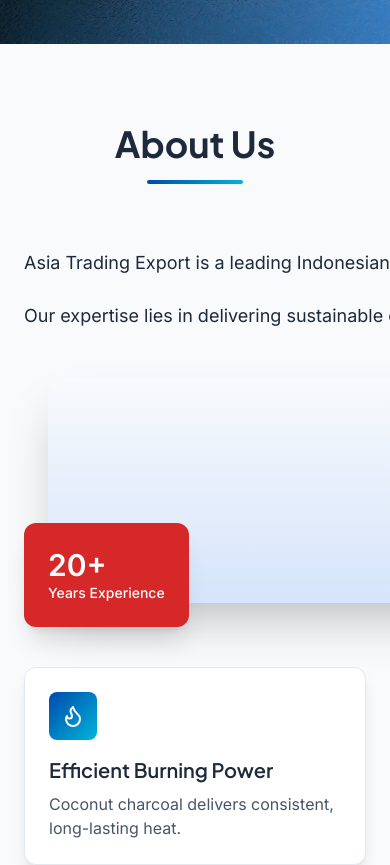
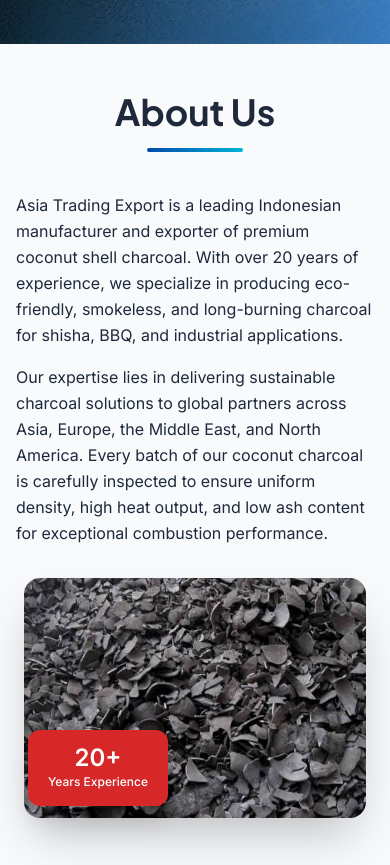
Before and after one commit to NichoHo/asia-trading-export, a Next.js app: page / in a window 390 px wide. Shown: the part 800-1665 px from the top of the page. Built offline with nearby package versions, Linux system fonts and the light colour scheme.

Commit message:
Testing and trying to fix responsive issue Final

```diff
--- a/components/About.tsx
+++ b/components/About.tsx
@@ -1,110 +1,175 @@
 "use client";
 
 import { Award, Globe, Leaf, Flame } from "lucide-react";
-import Slider from "react-slick";
+import dynamic from "next/dynamic";
+import type { Settings } from "react-slick";
+import Image from "next/image";
 import "slick-carousel/slick/slick.css";
 import "slick-carousel/slick/slick-theme.css";
 
+// Dynamic import to avoid SSR/hydration quirks with react-slick
+const Slider = dynamic(() => import("react-slick"), { ssr: false });
+
 export default function About() {
   const features = [
-    {
-      icon: Flame,
-      title: "Efficient Burning Power",
-      description: "Coconut charcoal delivers consistent, long-lasting heat.",
-    },
-    {
-      icon: Award,
-      title: "Customizable Shapes & Sizes",
-      description: "Available in cubes, hexagonal, and briquette forms to suit your needs.",
-    },
-    {
-      icon: Globe,
-      title: "Global Export Quality",
-      description: "Trusted by clients worldwide for shisha, BBQ, and industrial applications.",
-    },
-    {
-      icon: Leaf,
-      title: "Eco-Friendly & Sustainable",
-      description: "Made from 100% coconut shells. Renewable, smokeless, and chemical-free.",
-    },
+    { icon: Flame, title: "Efficient Burning Power", description: "Coconut charcoal delivers consistent, long-lasting heat." },
+    { icon: Award, title: "Customizable Shapes & Sizes", description: "Available in cubes, hexagonal, and briquette forms to suit your needs." },
+    { icon: Globe, title: "Global Export Quality", description: "Trusted by clients worldwide for shisha, BBQ, and industrial applications." },
+    { icon: Leaf, title: "Eco-Friendly & Sustainable", description: "Made from 100% coconut shells. Renewable, smokeless, and chemical-free." },
   ];
 
   const galleryImages = [
-    "/Coco_Charcoal1.jpg",
-    "/Coco_Charcoal2.jpg",
-    "/Coco_Charcoal3.jpg",
+    { src: "/Coco_Charcoal1.jpg", alt: "Coconut shell charcoal briquettes" },
+    { src: "/Coco_Charcoal2.jpg", alt: "Glowing coconut charcoal embers" },
+    { src: "/Coco_Charcoal3.jpg", alt: "Packaged coconut charcoal for export" },
   ];
 
-  const sliderSettings = {
+  const prefersReduced =
+    typeof window !== "undefined" &&
+    window.matchMedia?.("(prefers-reduced-motion: reduce)")?.matches;
+
+  const sliderSettings: Settings = {
     dots: true,
     infinite: true,
-    speed: 600,
+    speed: prefersReduced ? 0 : 600,
     slidesToShow: 1,
     slidesToScroll: 1,
-    autoplay: true,
+    autoplay: !prefersReduced,
     autoplaySpeed: 3500,
     arrows: false,
-    fade: true,
+    fade: true, // kept for tablet/desktop
+    swipe: true,
+    initialSlide: 0,
+    waitForAnimate: false,
+    pauseOnHover: true,
+    pauseOnFocus: true,
+    pauseOnDotsHover: true,
+    lazyLoad: "ondemand",
+    adaptiveHeight: false,
+    responsive: [
+      {
+        breakpoint: 640, // mobile
+        settings: {
+          fade: false,   // fixes iOS/Android blank first slide
+          dots: true,
+          arrows: false,
+          autoplaySpeed: 5000,
+        },
+      },
+    ],
   };
 
   return (
     <section
       id="about"
-      className="py-20 bg-neutral-light dark:bg-neutral-dark transition-colors duration-300 overflow-x-clip"
+      aria-labelledby="about-heading"
+      className="py-12 md:py-20 bg-neutral-light dark:bg-neutral-dark transition-colors duration-300 md:overflow-x-clip"
     >
-      <div className="max-w-6xl mx-auto px-6">
+      <div className="max-w-6xl mx-auto px-4 md:px-6">
         {/* Section Header */}
-        <div className="text-center mb-16">
-          <h2 className="text-4xl md:text-5xl font-bold text-neutral-text dark:text-neutral-text-dark mb-4">
+        <div className="text-center mb-10 md:mb-16">
+          <h2
+            id="about-heading"
+            className="text-4xl md:text-5xl font-bold text-neutral-text dark:text-neutral-text-dark mb-4"
+          >
             About Us
           </h2>
-          <div className="w-24 h-1 bg-gradient-to-r from-primary to-accent dark:from-primary-dark dark:to-accent-dark mx-auto rounded-full"></div>
+          <div className="w-24 h-1 bg-gradient-to-r from-primary to-accent dark:from-primary-dark dark:to-accent-dark mx-auto rounded-full" />
         </div>
 
         {/* Main Content Grid */}
-        <div className="grid md:grid-cols-2 gap-12 items-center mb-16">
+        <div className="grid md:grid-cols-2 gap-8 md:gap-12 items-center mb-12 md:mb-16">
           {/* Text Content */}
-          <div className="space-y-6">
-            <p className="text-lg text-neutral-text dark:text-neutral-text-dark leading-relaxed">
-              Asia Trading Export is a leading Indonesian manufacturer and exporter of premium coconut shell charcoal.
-              With over 20 years of experience, we specialize in producing eco-friendly, smokeless, and long-burning charcoal for shisha, BBQ, and industrial applications.
+          <div className="space-y-4 md:space-y-6">
+            <p className="text-base md:text-lg text-neutral-text dark:text-neutral-text-dark leading-relaxed">
+              Asia Trading Export is a leading Indonesian manufacturer and exporter of premium coconut shell charcoal. With over
+              20 years of experience, we specialize in producing eco-friendly, smokeless, and long-burning charcoal for shisha,
+              BBQ, and industrial applications.
             </p>
-            <p className="text-lg text-neutral-text dark:text-neutral-text-dark leading-relaxed">
-              Our expertise lies in delivering sustainable charcoal solutions to global partners across Asia, Europe, the Middle East, and North America. Every batch of our coconut charcoal is carefully inspected to ensure uniform density, high heat output, and low ash content for exceptional combustion performance.
+            <p className="text-base md:text-lg text-neutral-text dark:text-neutral-text-dark leading-relaxed">
+              Our expertise lies in delivering sustainable charcoal solutions to global partners across Asia, Europe, the Middle East,
+              and North America. Every batch of our coconut charcoal is carefully inspected to ensure uniform density, high heat
+              output, and low ash content for exceptional combustion performance.
             </p>
           </div>
 
           {/* Image Gallery */}
-          <div className="relative px-6 sm:px-0">
-            <div className="relative rounded-2xl overflow-hidden shadow-2xl h-56 sm:h-72 md:h-96">
-              <Slider {...sliderSettings}>
-                {galleryImages.map((src, i) => (
-                  <div key={i}>
-                    <img src={src} alt={`Gallery image ${i + 1}`} className="w-full aspect-[16/9] sm:aspect-[4/3] object-cover" />
-                  </div>
-                ))}
-              </Slider>
-              <div className="absolute inset-0 bg-gradient-to-t from-primary-dark/20 to-transparent"></div>
+          <div className="relative px-2 sm:px-0">
+            {/* Card wrapper with reserved space for dots */}
+            <div className="relative rounded-2xl overflow-hidden shadow-2xl pb-12 sm:pb-0 z-0">
+              {/* 1) Aspect-ratio spacer reserves the height */}
+              <div className="relative w-full aspect-[16/9] sm:aspect-[4/3]" />
+
+              {/* 2) Slider fills reserved box */}
+              <div
+                className="
+                  absolute inset-0 z-10
+                  [&_.slick-list]:h-full
+                  [&_.slick-track]:h-full
+                  [&_.slick-slide]:h-full
+                  [&_.slick-slide>div]:h-full
+                "
+              >
+                <Slider {...sliderSettings}>
+                  {galleryImages.map((img, i) => (
+                    <div key={i} className="outline-none h-full">
+                      <div className="relative w-full h-full">
+                        <Image
+                          src={img.src}
+                          alt={img.alt}
+                          fill
+                          priority={i === 0}
+                          sizes="(max-width: 640px) 100vw, (max-width: 1024px) 50vw, 640px"
+                          className="object-cover"
+                          draggable={false}
+                        />
+                      </div>
+                    </div>
+                  ))}
+                </Slider>
+              </div>
+
+              {/* 3) Overlay below dots */}
+              <div className="pointer-events-none absolute inset-0 bg-gradient-to-t from-primary-dark/20 to-transparent z-0" />
+
+              {/* Badge INSIDE the picture on small screens (bottom-left corner) */}
+              <div
+                className="absolute z-30 bottom-3 left-3
+                           sm:static sm:z-auto"
+                aria-hidden="true"
+              />
             </div>
 
-            {/* Floating Badge */}
-            <div className="absolute -bottom-6 left-0 sm:-left-6 bg-secondary dark:bg-secondary-dark text-white p-6 rounded-xl shadow-xl">
-              <div className="text-3xl font-bold">20+</div>
-              <div className="text-sm font-medium">Years Experience</div>
+            {/* Badge element (one element, responsive positioning) */}
+            <div
+              className="
+                absolute z-30 bottom-3 left-3
+                sm:bottom-auto sm:left-0 sm:-bottom-6 sm:translate-x-0
+                bg-secondary dark:bg-secondary-dark text-white px-5 py-4 sm:p-6
+                rounded-xl shadow-xl text-center
+              "
+              role="note"
+              aria-label="Over 20 years experience"
+            >
+              <div className="text-2xl sm:text-3xl font-bold leading-none">20+</div>
+              <div className="text-xs sm:text-sm font-medium mt-1">Years Experience</div>
             </div>
           </div>
         </div>
 
         {/* Features Grid */}
-        <div className="grid sm:grid-cols-2 lg:grid-cols-4 gap-6">
+        <div className="grid grid-cols-1 sm:grid-cols-2 lg:grid-cols-4 gap-6">
           {features.map((feature, index) => {
             const Icon = feature.icon;
             return (
               <div
                 key={index}
-                className="bg-white dark:bg-neutral-surface-dark p-6 rounded-xl shadow-lg hover:shadow-xl transition-all duration-300 transform hover:-translate-y-1 border border-neutral-border dark:border-neutral-border-dark"
+                className="bg-white dark:bg-neutral-surface-dark p-6 rounded-xl shadow-lg hover:shadow-xl transition-all duration-300 transform hover:-translate-y-1 border border-neutral-border dark:border-neutral-border-dark h-full"
               >
-                <div className="w-12 h-12 bg-gradient-to-br from-primary to-accent dark:from-primary-dark dark:to-accent-dark rounded-lg flex items-center justify-center mb-4">
+                <div
+                  className="w-12 h-12 bg-gradient-to-br from-primary to-accent dark:from-primary-dark dark:to-accent-dark rounded-lg flex items-center justify-center mb-4"
+                  aria-hidden="true"
+                >
                   <Icon className="w-6 h-6 text-white" />
                 </div>
                 <h3 className="text-xl font-semibold text-neutral-text dark:text-neutral-text-dark mb-2">
--- a/styles/global.css
+++ b/styles/global.css
@@ -3,6 +3,14 @@
 @tailwind base;
 @tailwind components;
 @tailwind utilities;
+
+.slick-slider,
+.slick-list,
+.slick-track { height: 100%; }
+
+.slick-list { overflow: hidden !important; } /* avoid inner scrollbars */
+.slick-slide { height: 100%; }
+.slick-slide > div { height: 100%; }
 
 html {
   scroll-behavior: smooth;
```
